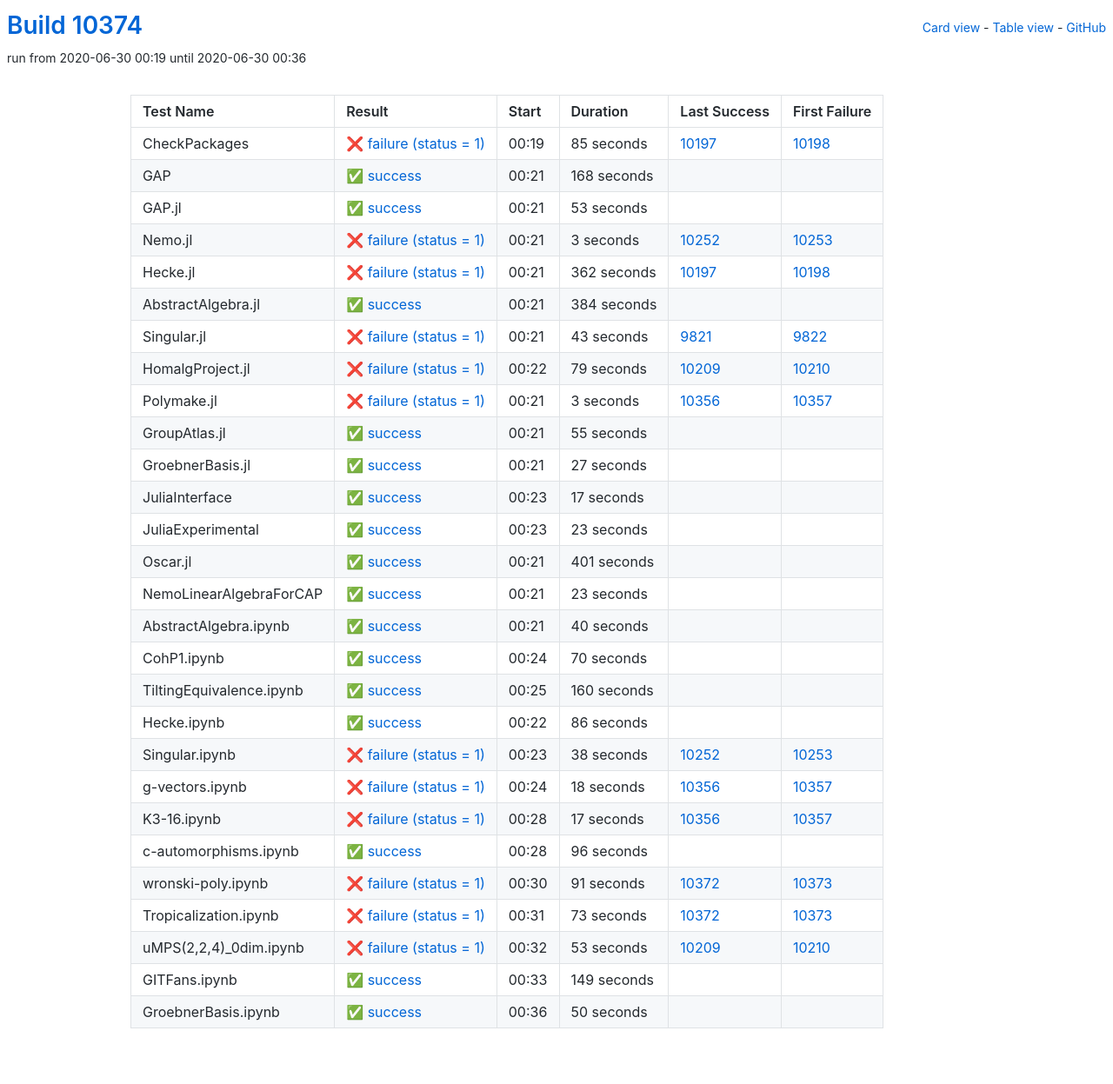
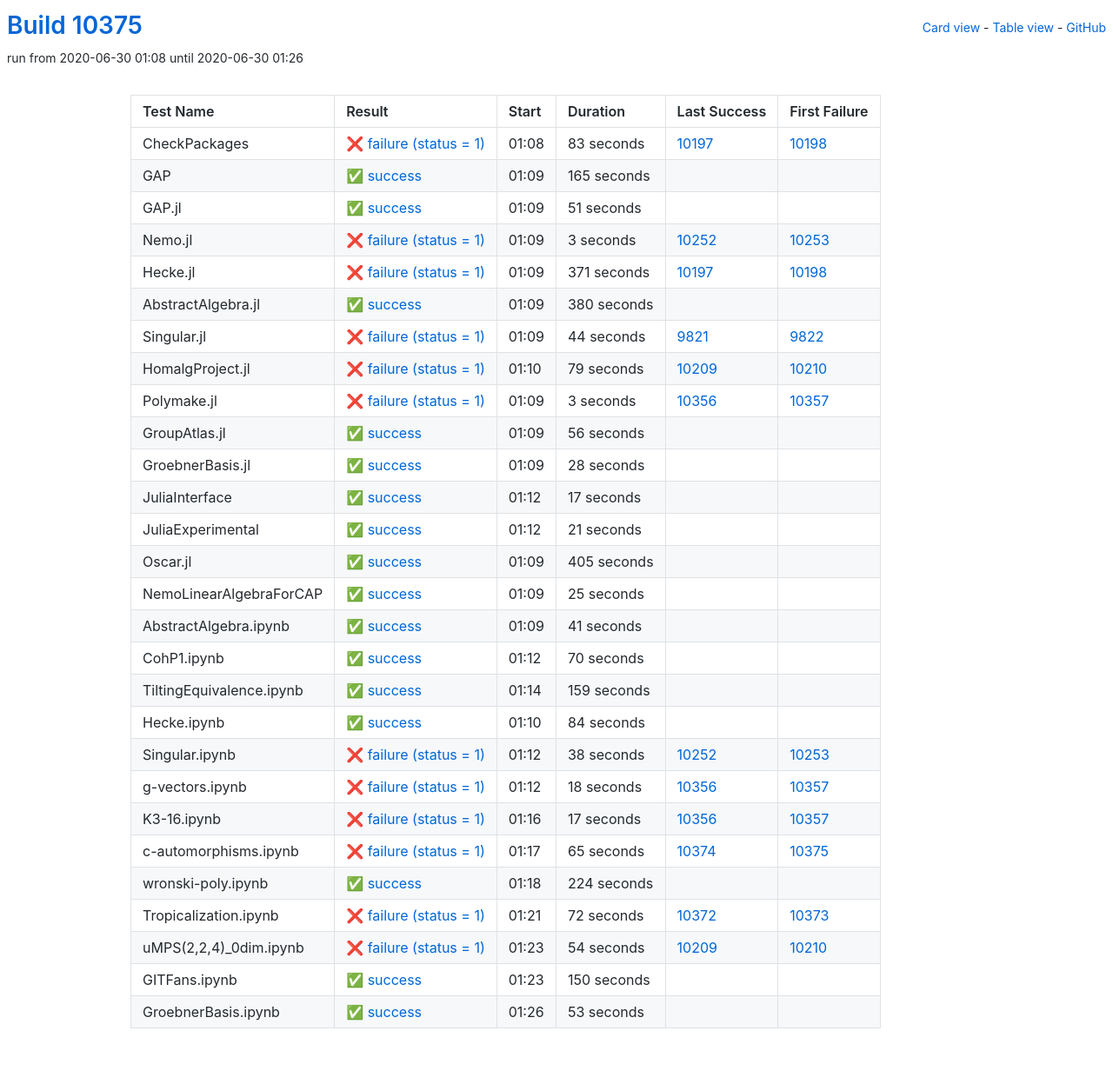
Before and after one commit to oscar-system/oscar-ci-status, a Jekyll site: the page built from table.html, in a window 1280 px wide. Shown: the whole page at 87% size. Built offline with Jekyll 4.4.1, drawn with Linux system fonts in a browser that asks for light colours.

Commit message:
Build #10375

```diff
--- a/_data/ci.yml
+++ b/_data/ci.yml
@@ -1,6 +1,6 @@
 ---
-build: 10374
-build_url: https://oscarci.mathematik.uni-kl.de/job/oscar/10374/
+build: 10375
+build_url: https://oscarci.mathematik.uni-kl.de/job/oscar/10375/
 job: oscar
 organization: oscar-system
 repo: oscar-ci-status
@@ -8,44 +8,44 @@
 tests:
 - name: CheckPackages
   id: checkpackages
-  log: https://oscarci.mathematik.uni-kl.de/job/oscar/10374/artifact/logs/build-10374/CheckPackages.log
-  start: 2020-06-30 00:19
+  log: https://oscarci.mathematik.uni-kl.de/job/oscar/10375/artifact/logs/build-10375/CheckPackages.log
+  start: 2020-06-30 01:08
   success: false
   exitcode: 1
   status: failure
-  duration: 85
+  duration: 83
   last_success: 10197
   last_success_url: https://oscarci.mathematik.uni-kl.de/job/oscar/10197/
   first_failure: 10198
   first_failure_url: https://oscarci.mathematik.uni-kl.de/job/oscar/10198/
 - name: GAP
   id: gap
-  log: https://oscarci.mathematik.uni-kl.de/job/oscar/10374/artifact/logs/build-10374/GAP.log
-  start: 2020-06-30 00:21
+  log: https://oscarci.mathematik.uni-kl.de/job/oscar/10375/artifact/logs/build-10375/GAP.log
+  start: 2020-06-30 01:09
   success: true
   exitcode: 0
   status: success
-  duration: 168
+  duration: 165
   last_success: false
   last_success_url:
   first_failure: false
   first_failure_url:
 - name: GAP.jl
   id: gap-jl
-  log: https://oscarci.mathematik.uni-kl.de/job/oscar/10374/artifact/logs/build-10374/GAP.jl.log
-  start: 2020-06-30 00:21
+  log: https://oscarci.mathematik.uni-kl.de/job/oscar/10375/artifact/logs/build-10375/GAP.jl.log
+  start: 2020-06-30 01:09
   success: true
   exitcode: 0
   status: success
-  duration: 53
+  duration: 51
   last_success: false
   last_success_url:
   first_failure: false
   first_failure_url:
 - name: Nemo.jl
   id: nemo-jl
-  log: https://oscarci.mathematik.uni-kl.de/job/oscar/10374/artifact/logs/build-10374/Nemo.jl.log
-  start: 2020-06-30 00:21
+  log: https://oscarci.mathematik.uni-kl.de/job/oscar/10375/artifact/logs/build-10375/Nemo.jl.log
+  start: 2020-06-30 01:09
   success: false
   exitcode: 1
   status: failure
@@ -56,44 +56,44 @@
   first_failure_url: https://oscarci.mathematik.uni-kl.de/job/oscar/10253/
 - name: Hecke.jl
   id: hecke-jl
-  log: https://oscarci.mathematik.uni-kl.de/job/oscar/10374/artifact/logs/build-10374/Hecke.jl.log
-  start: 2020-06-30 00:21
+  log: https://oscarci.mathematik.uni-kl.de/job/oscar/10375/artifact/logs/build-10375/Hecke.jl.log
+  start: 2020-06-30 01:09
   success: false
   exitcode: 1
   status: failure
-  duration: 362
+  duration: 371
   last_success: 10197
   last_success_url: https://oscarci.mathematik.uni-kl.de/job/oscar/10197/
   first_failure: 10198
   first_failure_url: https://oscarci.mathematik.uni-kl.de/job/oscar/10198/
 - name: AbstractAlgebra.jl
   id: abstractalgebra-jl
-  log: https://oscarci.mathematik.uni-kl.de/job/oscar/10374/artifact/logs/build-10374/AbstractAlgebra.jl.log
-  start: 2020-06-30 00:21
+  log: https://oscarci.mathematik.uni-kl.de/job/oscar/10375/artifact/logs/build-10375/AbstractAlgebra.jl.log
+  start: 2020-06-30 01:09
   success: true
   exitcode: 0
   status: success
-  duration: 384
+  duration: 380
   last_success: false
   last_success_url:
   first_failure: false
   first_failure_url:
 - name: Singular.jl
   id: singular-jl
-  log: https://oscarci.mathematik.uni-kl.de/job/oscar/10374/artifact/logs/build-10374/Singular.jl.log
-  start: 2020-06-30 00:21
+  log: https://oscarci.mathematik.uni-kl.de/job/oscar/10375/artifact/logs/build-10375/Singular.jl.log
+  start: 2020-06-30 01:09
   success: false
   exitcode: 1
   status: failure
-  duration: 43
+  duration: 44
   last_success: 9821
   last_success_url: https://oscarci.mathematik.uni-kl.de/job/oscar/9821/
   first_failure: 9822
   first_failure_url: https://oscarci.mathematik.uni-kl.de/job/oscar/9822/
 - name: HomalgProject.jl
   id: homalgproject-jl
-  log: https://oscarci.mathematik.uni-kl.de/job/oscar/10374/artifact/logs/build-10374/HomalgProject.jl.log
-  start: 2020-06-30 00:22
+  log: https://oscarci.mathematik.uni-kl.de/job/oscar/10375/artifact/logs/build-10375/HomalgProject.jl.log
+  start: 2020-06-30 01:10
   success: false
   exitcode: 1
   status: failure
@@ -104,8 +104,8 @@
   first_failure_url: https://oscarci.mathematik.uni-kl.de/job/oscar/10210/
 - name: Polymake.jl
   id: polymake-jl
-  log: https://oscarci.mathematik.uni-kl.de/job/oscar/10374/artifact/logs/build-10374/Polymake.jl.log
-  start: 2020-06-30 00:21
+  log: https://oscarci.mathematik.uni-kl.de/job/oscar/10375/artifact/logs/build-10375/Polymake.jl.log
+  start: 2020-06-30 01:09
   success: false
   exitcode: 1
   status: failure
@@ -116,32 +116,32 @@
   first_failure_url: https://oscarci.mathematik.uni-kl.de/job/oscar/10357/
 - name: GroupAtlas.jl
   id: groupatlas-jl
-  log: https://oscarci.mathematik.uni-kl.de/job/oscar/10374/artifact/logs/build-10374/GroupAtlas.jl.log
-  start: 2020-06-30 00:21
+  log: https://oscarci.mathematik.uni-kl.de/job/oscar/10375/artifact/logs/build-10375/GroupAtlas.jl.log
+  start: 2020-06-30 01:09
   success: true
   exitcode: 0
   status: success
-  duration: 55
+  duration: 56
   last_success: false
   last_success_url:
   first_failure: false
   first_failure_url:
 - name: GroebnerBasis.jl
   id: groebnerbasis-jl
-  log: https://oscarci.mathematik.uni-kl.de/job/oscar/10374/artifact/logs/build-10374/GroebnerBasis.jl.log
-  start: 2020-06-30 00:21
+  log: https://oscarci.mathematik.uni-kl.de/job/oscar/10375/artifact/logs/build-10375/GroebnerBasis.jl.log
+  start: 2020-06-30 01:09
   success: true
   exitcode: 0
   status: success
-  duration: 27
+  duration: 28
   last_success: false
   last_success_url:
   first_failure: false
   first_failure_url:
 - name: JuliaInterface
   id: juliainterface
-  log: https://oscarci.mathematik.uni-kl.de/job/oscar/10374/artifact/logs/build-10374/JuliaInterface.log
-  start: 2020-06-30 00:23
+  log: https://oscarci.mathematik.uni-kl.de/job/oscar/10375/artifact/logs/build-10375/JuliaInterface.log
+  start: 2020-06-30 01:12
   success: true
   exitcode: 0
   status: success
@@ -152,56 +152,56 @@
   first_failure_url:
 - name: JuliaExperimental
   id: juliaexperimental
-  log: https://oscarci.mathematik.uni-kl.de/job/oscar/10374/artifact/logs/build-10374/JuliaExperimental.log
-  start: 2020-06-30 00:23
+  log: https://oscarci.mathematik.uni-kl.de/job/oscar/10375/artifact/logs/build-10375/JuliaExperimental.log
+  start: 2020-06-30 01:12
   success: true
   exitcode: 0
   status: success
-  duration: 23
+  duration: 21
   last_success: false
   last_success_url:
   first_failure: false
   first_failure_url:
 - name: Oscar.jl
   id: oscar-jl
-  log: https://oscarci.mathematik.uni-kl.de/job/oscar/10374/artifact/logs/build-10374/Oscar.jl.log
-  start: 2020-06-30 00:21
+  log: https://oscarci.mathematik.uni-kl.de/job/oscar/10375/artifact/logs/build-10375/Oscar.jl.log
+  start: 2020-06-30 01:09
   success: true
   exitcode: 0
   status: success
-  duration: 401
+  duration: 405
   last_success: false
   last_success_url:
   first_failure: false
   first_failure_url:
 - name: NemoLinearAlgebraForCAP
   id: nemolinearalgebraforcap
-  log: https://oscarci.mathematik.uni-kl.de/job/oscar/10374/artifact/logs/build-10374/NemoLinearAlgebraForCAP.log
-  start: 2020-06-30 00:21
+  log: https://oscarci.mathematik.uni-kl.de/job/oscar/10375/artifact/logs/build-10375/NemoLinearAlgebraForCAP.log
+  start: 2020-06-30 01:09
   success: true
   exitcode: 0
   status: success
-  duration: 23
+  duration: 25
   last_success: false
   last_success_url:
   first_failure: false
   first_failure_url:
 - name: AbstractAlgebra.ipynb
   id: abstractalgebra-ipynb
-  log: https://oscarci.mathematik.uni-kl.de/job/oscar/10374/artifact/logs/build-10374/AbstractAlgebra.ipynb.log
-  start: 2020-06-30 00:21
+  log: https://oscarci.mathematik.uni-kl.de/job/oscar/10375/artifact/logs/build-10375/AbstractAlgebra.ipynb.log
+  start: 2020-06-30 01:09
   success: true
   exitcode: 0
   status: success
-  duration: 40
+  duration: 41
   last_success: false
   last_success_url:
   first_failure: false
   first_failure_url:
 - name: CohP1.ipynb
   id: cohp1-ipynb
-  log: https://oscarci.mathematik.uni-kl.de/job/oscar/10374/artifact/logs/build-10374/CohP1.ipynb.log
-  start: 2020-06-30 00:24
+  log: https://oscarci.mathematik.uni-kl.de/job/oscar/10375/artifact/logs/build-10375/CohP1.ipynb.log
+  start: 2020-06-30 01:12
   success: true
   exitcode: 0
   status: success
@@ -212,32 +212,32 @@
   first_failure_url:
 - name: TiltingEquivalence.ipynb
   id: tiltingequivalence-ipynb
-  log: https://oscarci.mathematik.uni-kl.de/job/oscar/10374/artifact/logs/build-10374/TiltingEquivalence.ipynb.log
-  start: 2020-06-30 00:25
+  log: https://oscarci.mathematik.uni-kl.de/job/oscar/10375/artifact/logs/build-10375/TiltingEquivalence.ipynb.log
+  start: 2020-06-30 01:14
   success: true
   exitcode: 0
   status: success
-  duration: 160
+  duration: 159
   last_success: false
   last_success_url:
   first_failure: false
   first_failure_url:
 - name: Hecke.ipynb
   id: hecke-ipynb
-  log: https://oscarci.mathematik.uni-kl.de/job/oscar/10374/artifact/logs/build-10374/Hecke.ipynb.log
-  start: 2020-06-30 00:22
+  log: https://oscarci.mathematik.uni-kl.de/job/oscar/10375/artifact/logs/build-10375/Hecke.ipynb.log
+  start: 2020-06-30 01:10
   success: true
   exitcode: 0
   status: success
-  duration: 86
+  duration: 84
   last_success: false
   last_success_url:
   first_failure: false
   first_failure_url:
 - name: Singular.ipynb
   id: singular-ipynb
-  log: https://oscarci.mathematik.uni-kl.de/job/oscar/10374/artifact/logs/build-10374/Singular.ipynb.log
-  start: 2020-06-30 00:23
+  log: https://oscarci.mathematik.uni-kl.de/job/oscar/10375/artifact/logs/build-10375/Singular.ipynb.log
+  start: 2020-06-30 01:12
   success: false
   exitcode: 1
   status: failure
@@ -248,8 +248,8 @@
   first_failure_url: https://oscarci.mathematik.uni-kl.de/job/oscar/10253/
 - name: g-vectors.ipynb
   id: g-vectors-ipynb
-  log: https://oscarci.mathematik.uni-kl.de/job/oscar/10374/artifact/logs/build-10374/g-vectors.ipynb.log
-  start: 2020-06-30 00:24
+  log: https://oscarci.mathematik.uni-kl.de/job/oscar/10375/artifact/logs/build-10375/g-vectors.ipynb.log
+  start: 2020-06-30 01:12
   success: false
   exitcode: 1
   status: failure
@@ -260,8 +260,8 @@
   first_failure_url: https://oscarci.mathematik.uni-kl.de/job/oscar/10357/
 - name: K3-16.ipynb
   id: k3-16-ipynb
-  log: https://oscarci.mathematik.uni-kl.de/job/oscar/10374/artifact/logs/build-10374/K3-16.ipynb.log
-  start: 2020-06-30 00:28
+  log: https://oscarci.mathematik.uni-kl.de/job/oscar/10375/artifact/logs/build-10375/K3-16.ipynb.log
+  start: 2020-06-30 01:16
   success: false
   exitcode: 1
   status: failure
@@ -272,72 +272,72 @@
   first_failure_url: https://oscarci.mathematik.uni-kl.de/job/oscar/10357/
 - name: c-automorphisms.ipynb
   id: c-automorphisms-ipynb
-  log: https://oscarci.mathematik.uni-kl.de/job/oscar/10374/artifact/logs/build-10374/c-automorphisms.ipynb.log
-  start: 2020-06-30 00:28
+  log: https://oscarci.mathematik.uni-kl.de/job/oscar/10375/artifact/logs/build-10375/c-automorphisms.ipynb.log
+  start: 2020-06-30 01:17
+  success: false
+  exitcode: 1
+  status: failure
+  duration: 65
+  last_success: 10374
+  last_success_url: https://oscarci.mathematik.uni-kl.de/job/oscar/10374/
+  first_failure: 10375
+  first_failure_url: https://oscarci.mathematik.uni-kl.de/job/oscar/10375/
+- name: wronski-poly.ipynb
+  id: wronski-poly-ipynb
+  log: https://oscarci.mathematik.uni-kl.de/job/oscar/10375/artifact/logs/build-10375/wronski-poly.ipynb.log
+  start: 2020-06-30 01:18
   success: true
   exitcode: 0
   status: success
-  duration: 96
+  duration: 224
   last_success: false
   last_success_url:
   first_failure: false
   first_failure_url:
-- name: wronski-poly.ipynb
-  id: wronski-poly-ipynb
-  log: https://oscarci.mathematik.uni-kl.de/job/oscar/10374/artifact/logs/build-10374/wronski-poly.ipynb.log
-  start: 2020-06-30 00:30
+- name: Tropicalization.ipynb
+  id: tropicalization-ipynb
+  log: https://oscarci.mathematik.uni-kl.de/job/oscar/10375/artifact/logs/build-10375/Tropicalization.ipynb.log
+  start: 2020-06-30 01:21
   success: false
   exitcode: 1
   status: failure
-  duration: 91
-  last_success: 10372
-  last_success_url: https://oscarci.mathematik.uni-kl.de/job/oscar/10372/
-  first_failure: 10373
-  first_failure_url: https://oscarci.mathematik.uni-kl.de/job/oscar/10373/
-- name: Tropicalization.ipynb
-  id: tropicalization-ipynb
-  log: https://oscarci.mathematik.uni-kl.de/job/oscar/10374/artifact/logs/build-10374/Tropicalization.ipynb.log
-  start: 2020-06-30 00:31
-  success: false
-  exitcode: 1
-  status: failure
-  duration: 73
+  duration: 72
   last_success: 10372
   last_success_url: https://oscarci.mathematik.uni-kl.de/job/oscar/10372/
   first_failure: 10373
   first_failure_url: https://oscarci.mathematik.uni-kl.de/job/oscar/10373/
 - name: uMPS(2,2,4)_0dim.ipynb
   id: umps-2-2-4-0dim-ipynb
-  log: https://oscarci.mathematik.uni-kl.de/job/oscar/10374/artifact/logs/build-10374/uMPS-2-2-4-_0dim.ipynb.log
-  start: 2020-06-30 00:32
+  log: https://oscarci.mathematik.uni-kl.de/job/oscar/10375/artifact/logs/build-10375/uMPS-2-2-4-_0dim.ipynb.log
+  start: 2020-06-30 01:23
   success: false
   exitcode: 1
   status: failure
-  duration: 53
+  duration: 54
   last_success: 10209
   last_success_url: https://oscarci.mathematik.uni-kl.de/job/oscar/10209/
   first_failure: 10210
   first_failure_url: https://oscarci.mathematik.uni-kl.de/job/oscar/10210/
 - name: GITFans.ipynb
   id: gitfans-ipynb
-  log: https://oscarci.mathematik.uni-kl.de/job/oscar/10374/artifact/logs/build-10374/GITFans.ipynb.log
-  start: 2020-06-30 00:33
+  log: https://oscarci.mathematik.uni-kl.de/job/oscar/10375/artifact/logs/build-10375/GITFans.ipynb.log
+  start: 2020-06-30 01:23
   success: true
   exitcode: 0
   status: success
-  duration: 149
+  duration: 150
   last_success: false
   last_success_url:
   first_failure: false
   first_failure_url:
 - name: GroebnerBasis.ipynb
   id: groebnerbasis-ipynb
-  log: https://oscarci.mathematik.uni-kl.de/job/oscar/10374/artifact/logs/build-10374/GroebnerBasis.ipynb.log
-  start: 2020-06-30 00:36
+  log: https://oscarci.mathematik.uni-kl.de/job/oscar/10375/artifact/logs/build-10375/GroebnerBasis.ipynb.log
+  start: 2020-06-30 01:26
   success: true
   exitcode: 0
   status: success
-  duration: 50
+  duration: 53
   last_success: false
   last_success_url:
   first_failure: false
```
Also changed, not shown: README.md.
